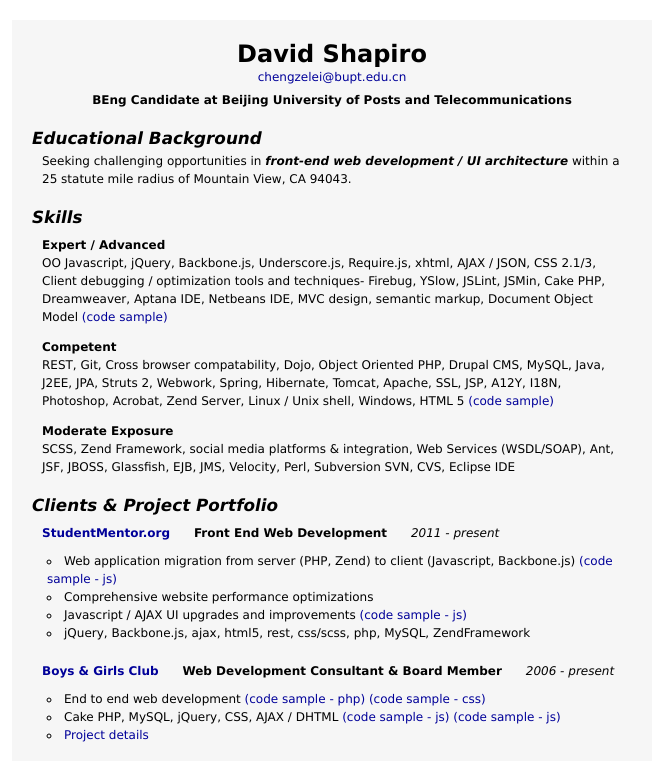
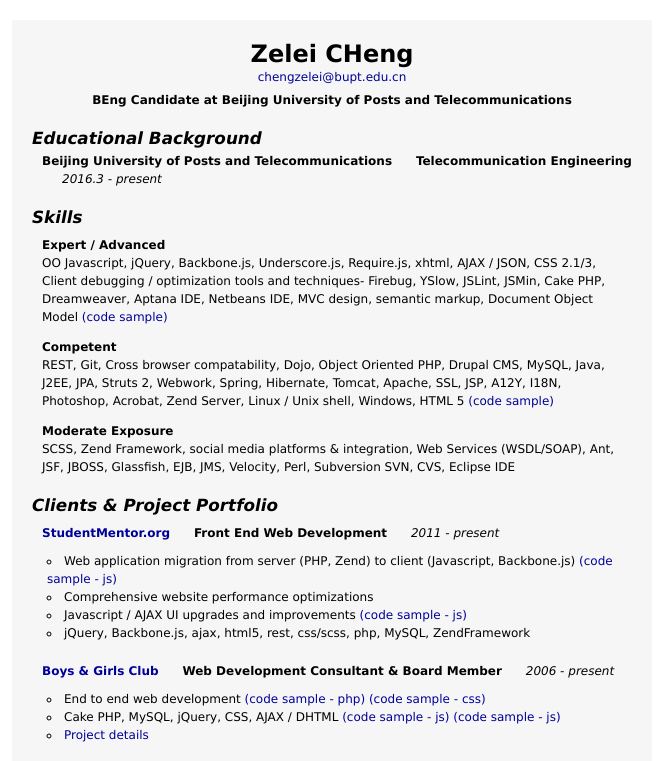
Before and after one commit to chengzelei/Zelei_Cheng, a plain HTML site: page index.html in a window 1280 px wide. Shown: the top 761 px of the page, without its empty margins (308-970 px from the left). Drawn offline with nearby package versions, Linux system fonts and the light colour scheme.

Commit message:
Update index.html

```diff
--- a/index.html
+++ b/index.html
@@ -125,7 +125,7 @@ body{font-size:18px;}
 <div id="resumecontainer">
 
 <header>
-<h1>David Shapiro</h1>
+<h1>Zelei CHeng</h1>
 <p><a href="mailto:chengzelei@bupt.edu.cn">chengzelei@bupt.edu.cn</a></p>
 
 <p><strong>BEng Candidate at Beijing University of Posts and Telecommunications</strong></p>
@@ -133,7 +133,12 @@ body{font-size:18px;}
 
 <section>
 <h2>Educational Background</h2>
-<p>Seeking challenging opportunities in <em><strong>front-end web development / UI architecture</strong></em> within a 25 statute mile radius of Mountain View, CA 94043.</p>
+
+<article class="Educational Background">
+  <strong>Beijing University of Posts and Telecommunications</strong></a>
+  <strong class="indent">Telecommunication Engineering</strong>
+  <em class="indent">2016.3 - present</em>
+</article>
 </section>
 
 
```
